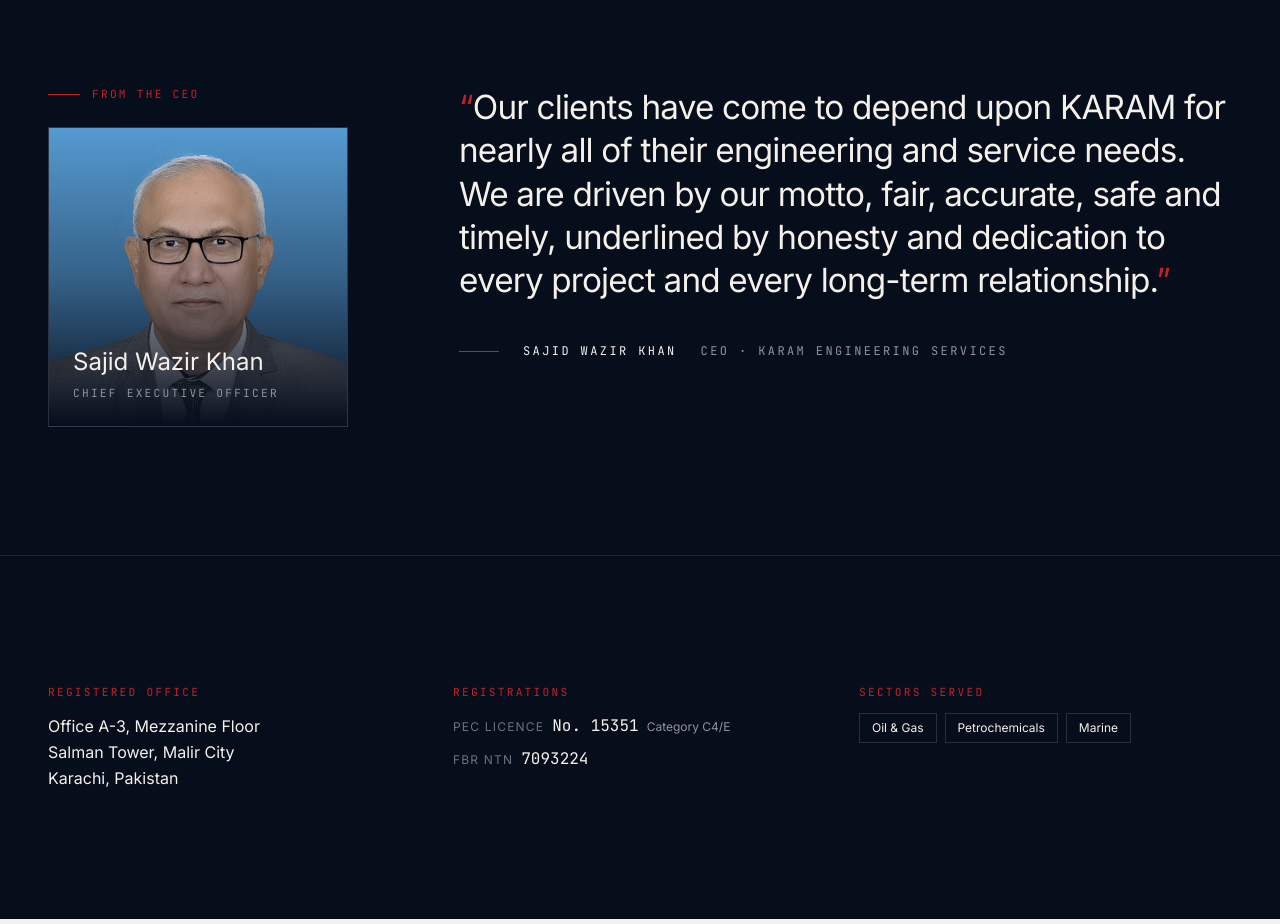
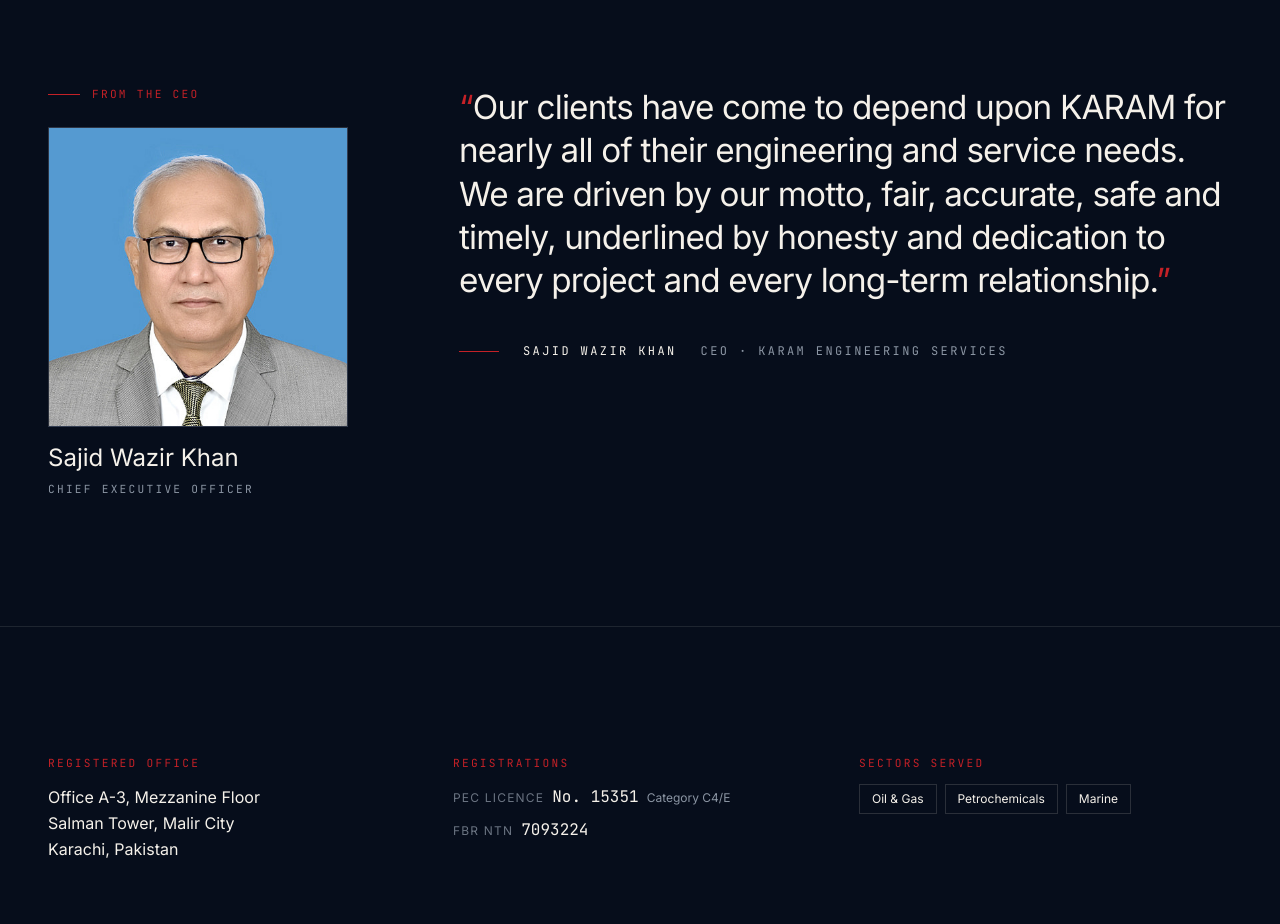
Before and after one commit to karamengineeringservices/kes, a Next.js app: page /about in a window 1280 px wide. Shown: the part 3380-4304 px from the top of the page. Built offline with nearby package versions, Linux system fonts and the light colour scheme.

Commit message:
Move CEO name/title caption below the photo instead of overlaying it
Text sat on top of the headshot; now it's a plain block underneath
the framed image.

```diff
--- a/components/ceo-message.tsx
+++ b/components/ceo-message.tsx
@@ -21,7 +21,8 @@
               </div>
             </Reveal>
             <Reveal delay={80}>
-              <div className="relative aspect-square max-w-[300px] border border-bone/15 overflow-hidden bg-gradient-to-br from-ink-700 via-ink-800 to-ink-900">
+              <div className="max-w-[300px]">
+                <div className="relative aspect-square border border-bone/15 overflow-hidden bg-gradient-to-br from-ink-700 via-ink-800 to-ink-900">
                   <div className="absolute inset-0 grid-bg opacity-60" />
                   {imgOk && (
                     <Image
@@ -34,15 +35,13 @@
                       unoptimized
                     />
                   )}
-                <div className="absolute inset-0 bg-gradient-to-t from-ink-900 via-ink-900/40 to-transparent pointer-events-none" />
-                <div className="absolute inset-0 flex items-end p-6">
-                  <div>
+                </div>
+                <div className="mt-4">
                   <div className="font-display text-2xl text-bone leading-tight">
                     {site.ceo}
                   </div>
                   <div className="font-mono text-[0.7rem] uppercase tracking-[0.2em] text-steel mt-2">
                     Chief Executive Officer
-                    </div>
                   </div>
                 </div>
               </div>
```
Lines whose indentation alone changed are shown as unchanged.
